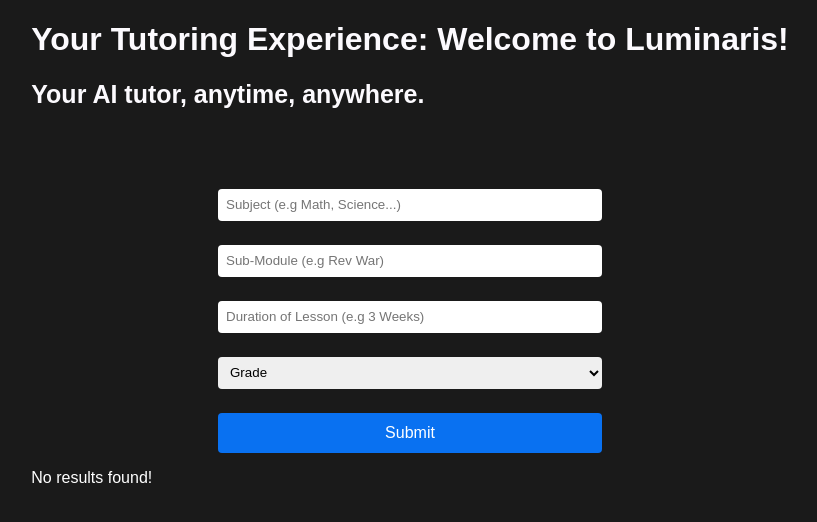
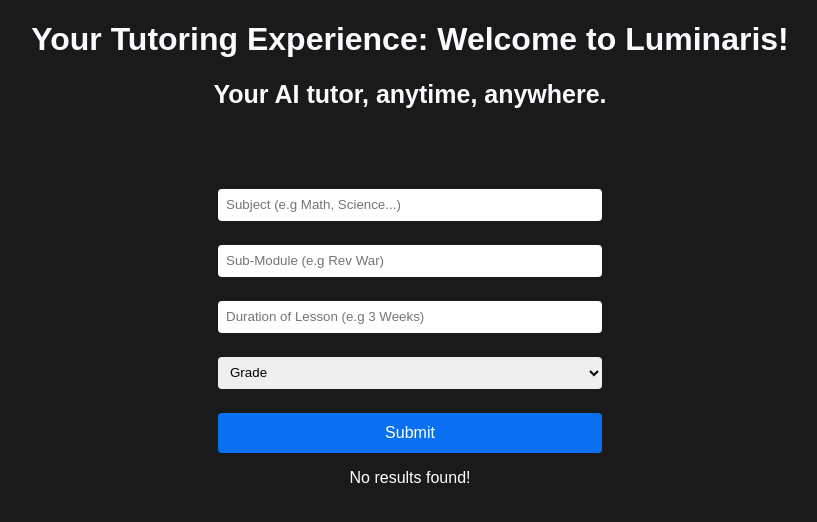
Before and after one commit to ShouryaBatra/luminaris-version-two, a React (Vite) app: page / in a window 1280 px wide. Shown: the top 522 px of the page, without its empty margins (230-1047 px from the left). Built offline with nearby package versions, Linux system fonts and the light colour scheme.

Commit message:
fix components, add firebase config

```diff
--- a/package.json
+++ b/package.json
@@ -11,6 +11,7 @@
   },
   "dependencies": {
     "@google/generative-ai": "^0.21.0",
+    "firebase": "^11.0.1",
     "react": "^18.3.1",
     "react-dom": "^18.3.1",
     "react-markdown": "^9.0.1"
--- a/src/App.jsx
+++ b/src/App.jsx
@@ -1,9 +1,10 @@
 import { useState } from "react";
 import "./App.css";
-import Main from "./components/Main/Main";
 // import Form from './components/Form/Form'
-import { Results } from "./components/Results/Results";
 import { createStudyPlanPromptBuilder, generateContent } from "./utils";
+import Header from "./components/Header/Header";
+import GeneratedContent from "./components/GeneratedContent/GeneratedContent"
+import PromptInput from "./components/PromptInput/PromptInput"
 
 function App() {
   const [promptProps, setPromptProps] = useState({
@@ -52,12 +53,13 @@
 
   return (
     <>
-      <Main
+      <Header />
+      <PromptInput
         promptProps={promptProps}
         handlePromptChange={handlePromptChange}
         handleSubmitPrompt={handleSubmitPrompt}
       />
-      <Results loading={loading} error={error} content={generatedContent} />
+      <GeneratedContent loading={loading} error={error} content={generatedContent} />
     </>
   );
 }
--- a/src/components/Results/Results.jsx
+++ b/src/components/GeneratedContent/GeneratedContent.jsx
@@ -1,8 +1,8 @@
 import { useEffect, useState } from "react";
 import ReactMarkdown from "react-markdown";
-import "./Results.css";
+import "./GeneratedContent.css";
 
-export const Results = ({ content, loading, error }) => {
+export default function Results({ content, loading, error }) {
   if (loading) {
     return <p>Generating...</p>;
   }
--- a/src/components/Header/Header.jsx
+++ b/src/components/Header/Header.jsx
@@ -1,15 +1,12 @@
 export default function Header() {
-    return(
+    return (
         <>
-            <h1>
-            Your Tutoring Experience: Welcome to [Name]!
-            </h1>
-            <h2>
-            Our goal is to help you with any help or tutoring you need. Dont worry, with [name], knowledge is unlimited.
-            </h2>
+            <h1>Your Tutoring Experience: Welcome to Luminaris! </h1>
+            <h2> Your AI tutor, anytime, anywhere.</h2>
+
 
         </>
-        )
+    )
 
 
 
--- a/src/components/Main/Main.jsx
+++ b/src/components/PromptInput/PromptInput.jsx
@@ -1,5 +1,5 @@
 import { useState } from "react";
-import "./Main.css";
+import "./PromptInput.css";
 
 export default function Main({
   promptProps,
@@ -8,8 +8,6 @@
 }) {
   return (
     <>
-      <h1>Your Tutoring Experience: Welcome to Luminaris! </h1>
-      <h2> Your AI tutor, anytime, anywhere.</h2>
 
       {/* FORM HTML GOES HERE */}
       <form onSubmit={handleSubmitPrompt}>
--- a/src/components/Results/Results.css
+++ /dev/null
@@ -1,24 +0,0 @@
-h1 {
-    color: #FCFAFE;
-    font-family: sans-serif;
-}
-
-body {
-    font-family: sans-serif;
-    background: #1a1a1a;
-    text-align: unset;
-}
-
-
-
-h2 {
-    color: #FCFAFE;
-    font-family: sans-serif;
-    font-size: 25px;
-
-
-}
-
-#resultBox {
-    background-color: #ff9900
-}
```
Also changed, not shown: src/config/firebaseConfig.js (added, +21 -0 lines), src/components/GeneratedContent/GeneratedContent.css (added), src/components/PromptInput/PromptInput.css (renamed from src/components/Main/Main.css), 1 other file (tests, documents, lock files or other folders).
